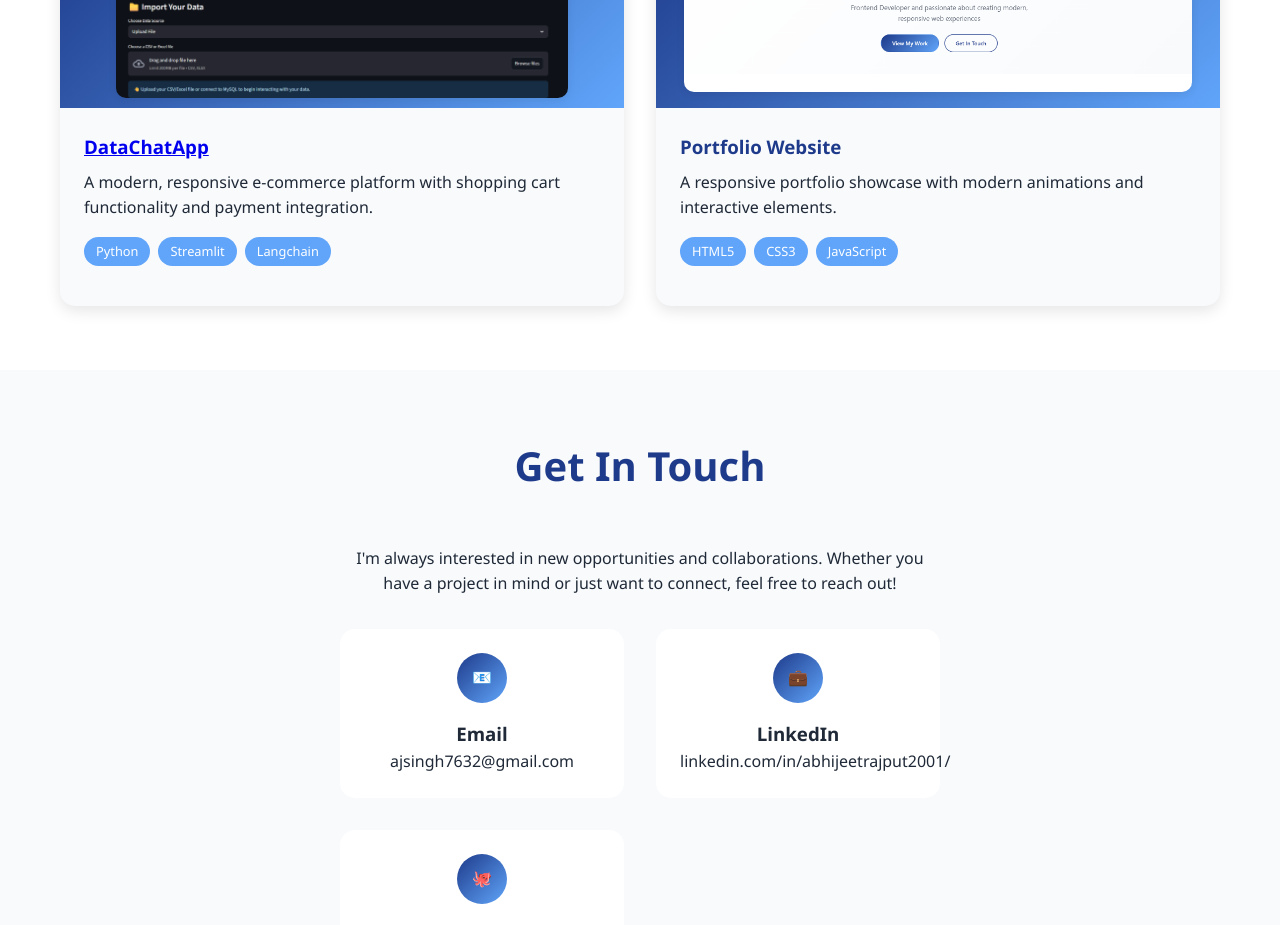
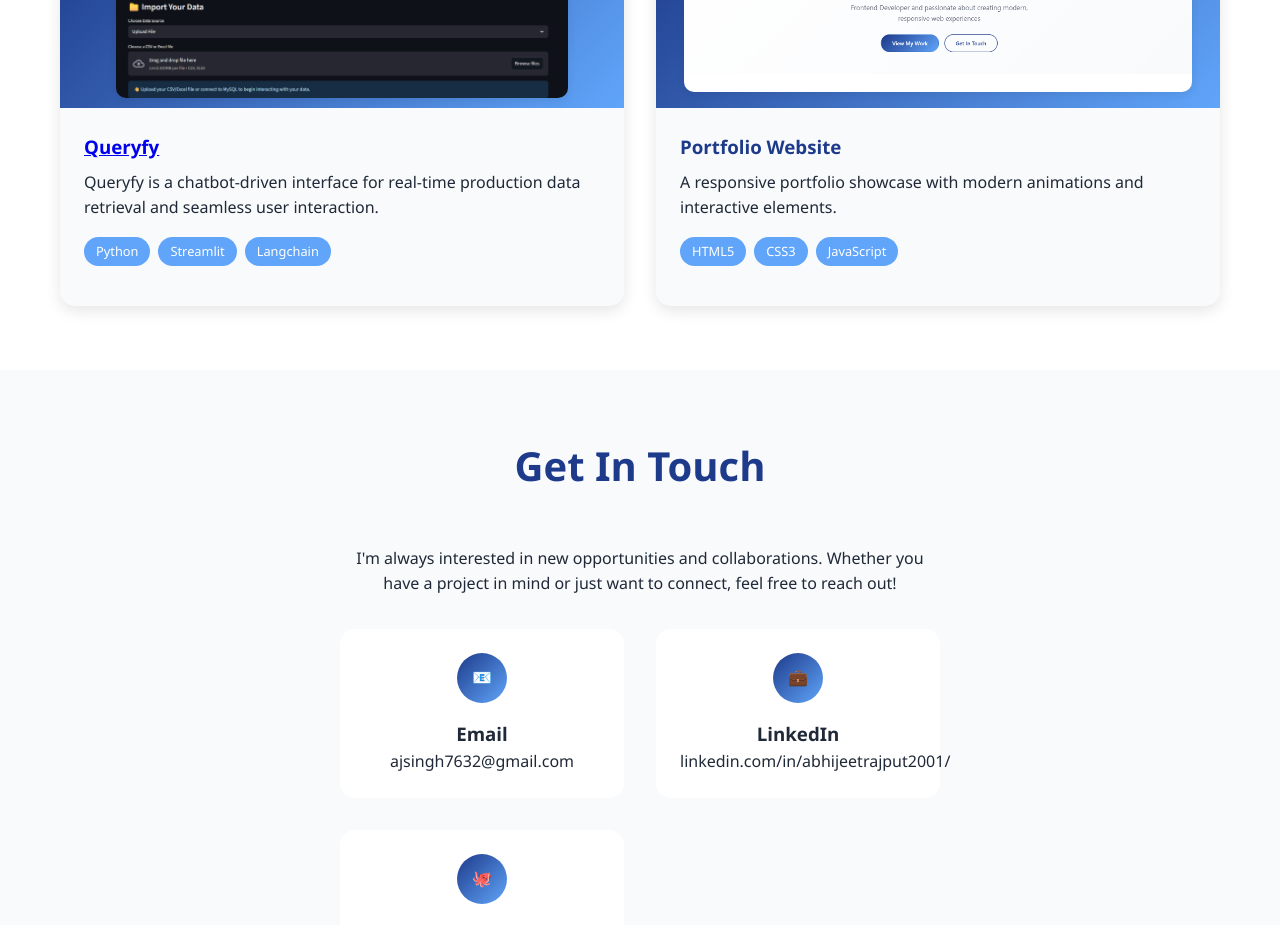
Before and after one commit to ajsingh2001/Portfolio, a plain HTML site: page index.html in a window 1280 px wide. Shown: the part 2119-3044 px from the top of the page. Drawn offline with Linux system fonts and the light colour scheme.

Commit message:
Update index.html

```diff
--- a/index.html
+++ b/index.html
@@ -96,8 +96,8 @@
                     <div class="project-card">
                         <div class="project-image"><img class="portfolio-img" src="data.png" alt="Portfolio Website screenshot"></div>
                         <div class="project-content">
-                            <h3><a href="https://datachatapp.streamlit.app/">DataChatApp</a></h3>
-                            <p>A modern, responsive e-commerce platform with shopping cart functionality and payment integration.</p>
+                            <h3><a href="www.queryfy-abhijeet.streamlit.app/">Queryfy</a></h3>
+                            <p>Queryfy is a chatbot-driven interface for real-time production data retrieval and seamless user interaction.</p>
                             <div class="project-tech">
                                 <span class="tech-tag">Python</span>
                                 <span class="tech-tag">Streamlit</span>
```
